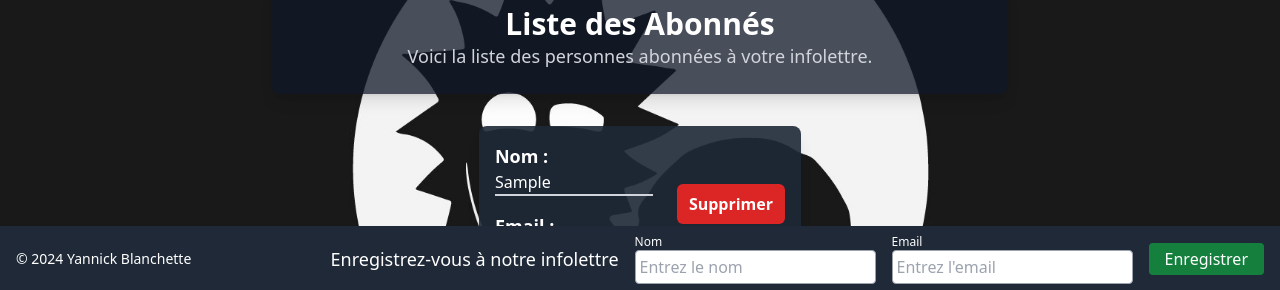
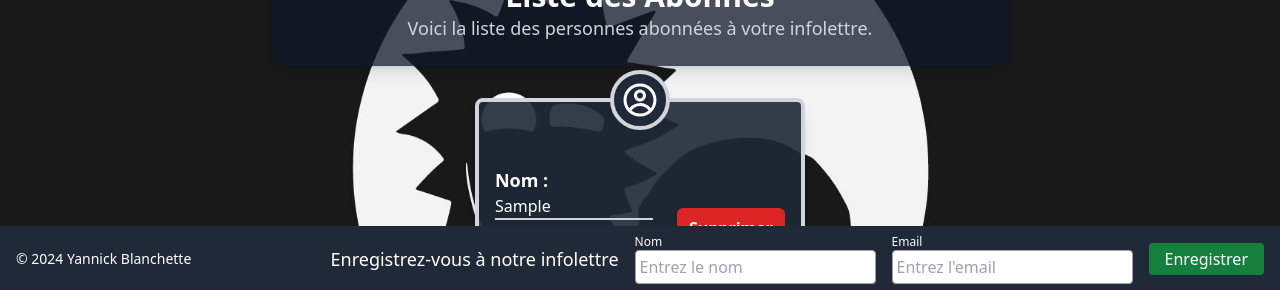
Before and after one commit to KolerY/RickAndMortyAPI, a React (Vite) app: page /abonner in a window 1280 px wide. Both pictures are taken after typing "Sample", "name@example.com" into the empty fields and a click on the button "Enregistrer". Shown: the part 508-798 px from the top of the page. Built offline with nearby package versions, Linux system fonts and the light colour scheme.

Commit message:
Abonnes.jsx icon for cards added. / Add border

```diff
--- a/src/components/Abonner.jsx
+++ b/src/components/Abonner.jsx
@@ -1,6 +1,7 @@
 import React from 'react';
 import { useSelector, useDispatch } from 'react-redux';
 import { supprimerAbonne } from '../store/abonnesSlice';
+import { CgProfile } from "react-icons/cg";
 
 const Abonner = () => {
   const dispatch = useDispatch();
@@ -17,10 +18,15 @@ const Abonner = () => {
           <h1 className="text-3xl font-bold text-white">Liste des Abonnés</h1>
           <p className="text-lg text-gray-300">Voici la liste des personnes abonnées à votre infolettre.</p>
         </div>
-        <div className="grid grid-cols-1 gap-6">
+        <div className="grid grid-cols-1 gap-10">
           {listeAbonnes.map((abonne) => (
-            <div key={abonne.email} className="p-4 bg-gray-800 bg-opacity-90 rounded-lg shadow-lg max-w-sm mx-auto">
-              <div className="flex justify-between items-center">
+            <div key={abonne.email} className="relative p-4 bg-gray-800 bg-opacity-90 rounded-lg shadow-lg max-w-sm mx-auto border-4 border-gray-300">
+              {/* Logo at the middle top of the card */}
+              <div className="absolute -top-8 left-1/2 transform -translate-x-1/2">
+                <CgProfile className="text-white text-6xl bg-gray-800 p-2 rounded-full border-4 border-gray-300" />
+              </div>
+
+              <div className="flex justify-between items-center mt-12"> {/* Adding top margin to compensate for the icon */}
                 <div className="flex flex-col">
                   <h1 className="text-lg font-bold text-white">Nom :</h1>
                   <p className="text-md text-white border-b-2 border-gray-300">{abonne.nom}</p>
```
